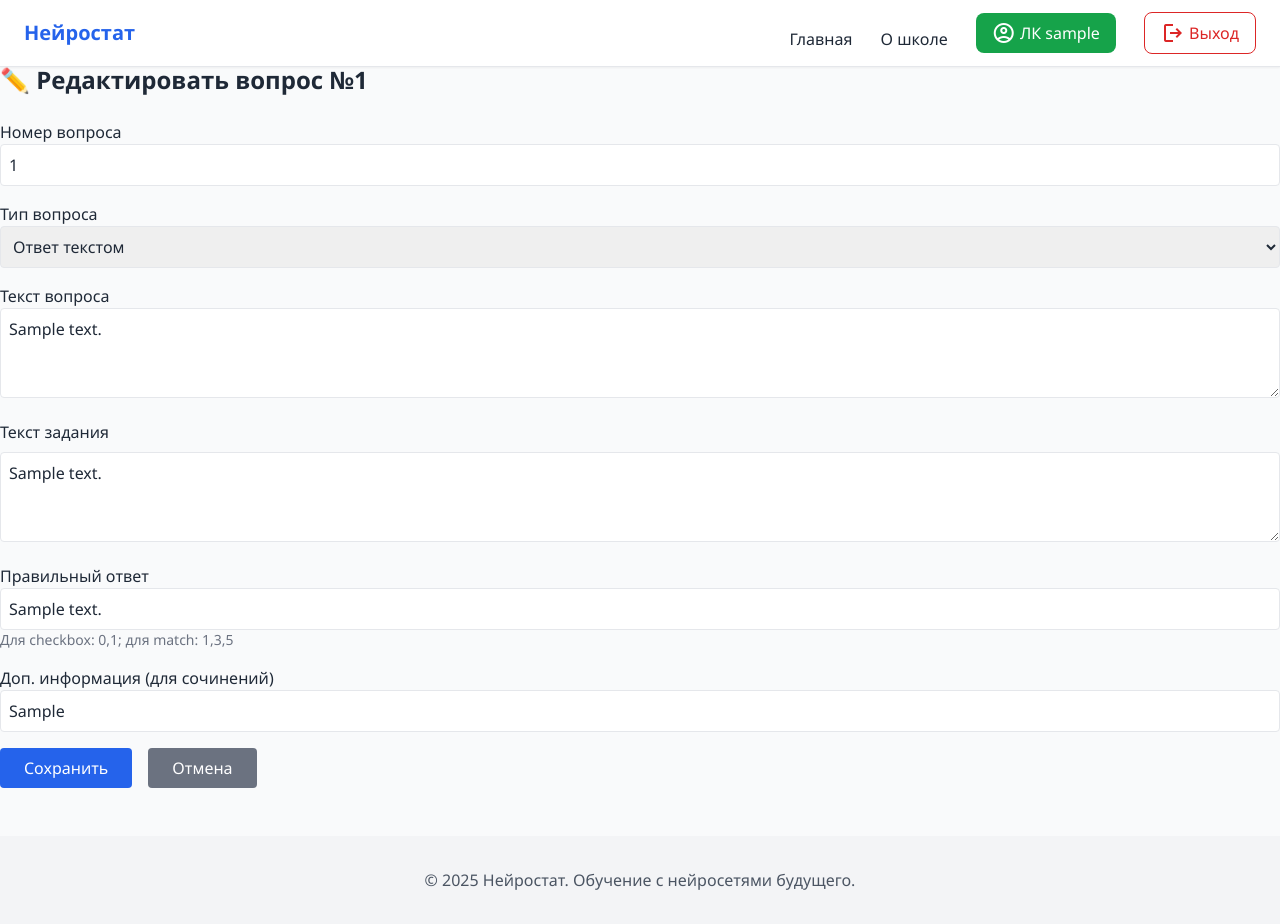
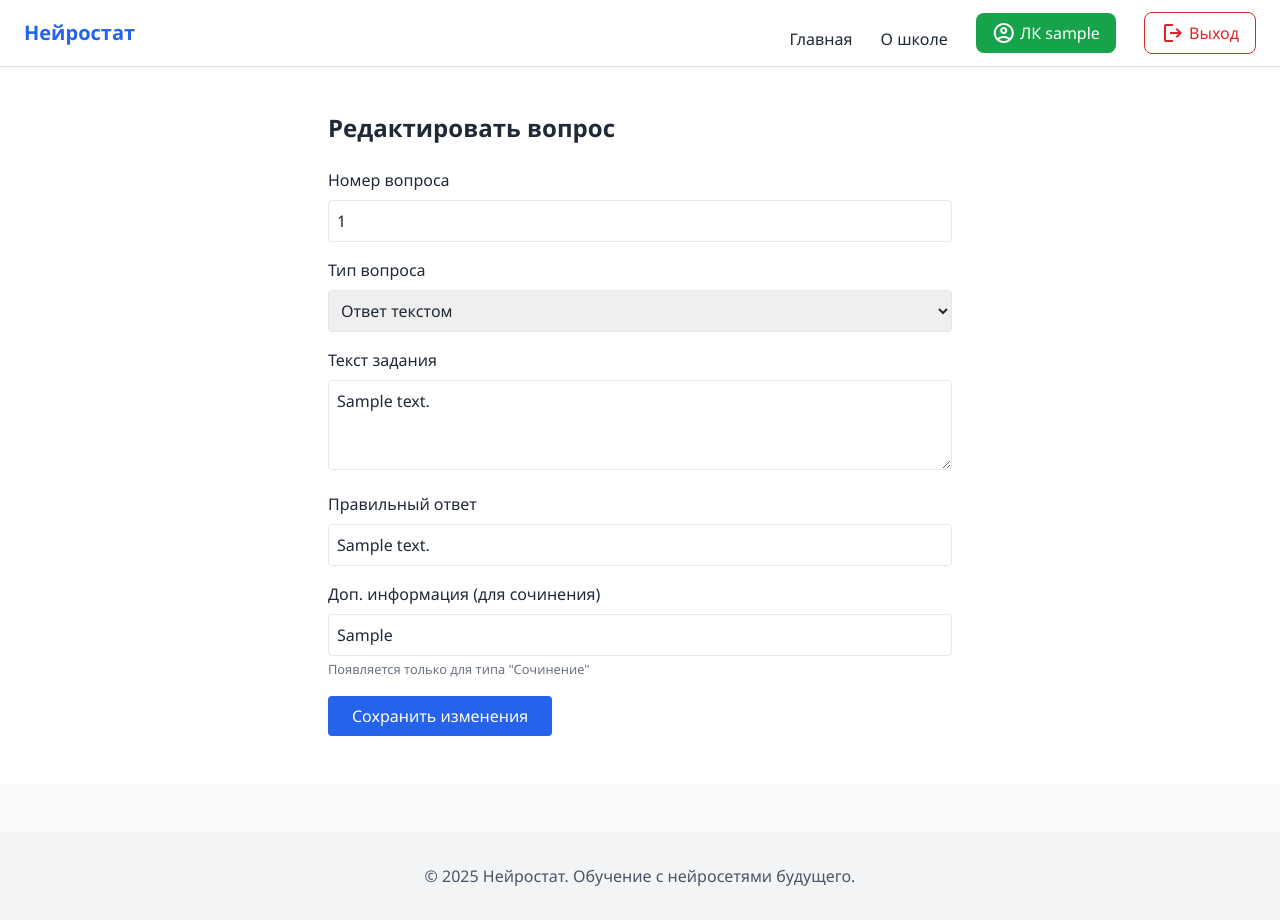
Before and after one commit to NesmitC/project_webmath, a Flask app: page /admin/edit-question/1 in a window 1280 px wide. After the commit the page ends 886 px from the top, so only its background shows below. Run offline with Flask 3, Linux system fonts and the light colour scheme; the visitor is signed in with stand-in values (Sample User, id 1); tables that the repository leaves empty hold one stand-in row (values such as "Sample post"); parts of the project's set-up code (start-up, migrations or seed data) failed here and were passed over; some libraries are stand-ins or nearby versions.

Commit message:
корретировка скриптов

```diff
--- a/app/admin/routes.py
+++ b/app/admin/routes.py
@@ -1,6 +1,7 @@
 # app/admin/routes.py
-from flask import render_template, request, redirect, url_for, flash, session
-from app.models import db, TestType, Test, Question, User
+from flask import Blueprint, render_template, request, redirect, url_for, flash, session
+from app.models import TestType, Test, Question, User
+from app import db
 from functools import wraps
 
 # Импортируем admin из текущего пакета
@@ -18,103 +19,124 @@ def admin_required(f):
         return f(*args, **kwargs)
     return decorated_function
 
-
 @admin.route('/')
 @admin_required
 def index():
     types = TestType.query.all()
     return render_template('admin/index.html', types=types)
 
-@admin.route('/test/<test_type>')
+@admin.route('/add-test/<test_type_name>', methods=['GET', 'POST'])
 @admin_required
-def view_test(test_type):
-    type_obj = TestType.query.filter_by(name=test_type).first_or_404()
-    test = Test.query.filter_by(type_id=type_obj.id).first()
-    if not test:
-        flash("Тест не найден")
-        return redirect(url_for('admin.index'))
-    return render_template('admin/view_test.html', test=test, type_obj=type_obj)
+def add_test(test_type_name):
+    if request.method == 'POST':
+        title = request.form['title']
+        test_text = request.form['test_text']
 
-@admin.route('/add-question/<test_type>', methods=['GET', 'POST'])
-@admin_required
-def add_question(test_type):
-    type_obj = TestType.query.filter_by(name=test_type).first_or_404()
-    test = Test.query.filter_by(type_id=type_obj.id).first()
+        test_type = TestType.query.filter_by(name=test_type_name).first()
+        if not test_type:
+            flash("Тип теста не найден.")
+            return redirect(url_for('admin.index'))
 
-    if not test:
-        flash("Сначала создайте тест для этого типа.")
+        test = Test(title=title, test_text=test_text, test_type_id=test_type.id)
+        db.session.add(test)
+        db.session.commit()
+        flash("✅ Тест добавлен")
         return redirect(url_for('admin.index'))
 
+    return render_template('admin/add_test.html', test_type_name=test_type_name)
+
+
+@admin.route('/add-question/<test_type_name>', methods=['GET', 'POST'])
+@admin_required
+def add_question(test_type_name):
+    test_type = TestType.query.filter_by(name=test_type_name).first()
+    if not test_type or not test_type.tests:
+        flash("Сначала создайте тест.")
+        return redirect(url_for('admin.index'))
+
+    test = test_type.tests[0]
+
     if request.method == 'POST':
+        question_number = int(request.form['question_number'])
+        question_type = request.form['question_type']
+        question_text = request.form['question_text']
+        correct_answer = request.form['correct_answer']
+        options = request.form.get('options')  # может быть None
+        info = request.form.get('info')
+
         question = Question(
-            test_id=test.id,
-            question_number=int(request.form['question_number']),
-            question_type=request.form['question_type'],
-            question_text=request.form['question_text'],
-            options=request.form['options'] or None,
-            correct_answer=request.form['correct_answer'],
-            info=request.form['info'] or None
+            question_number=question_number,
+            question_type=question_type,
+            question_text=question_text,
+            correct_answer=correct_answer,
+            options=options,
+            info=info,
+            test_id=test.id
         )
         db.session.add(question)
         db.session.commit()
-        flash("✅ Вопрос добавлен!")
-        return redirect(url_for('admin.view_test', test_type=test_type))
+        flash("✅ Вопрос добавлен")
+        return redirect(url_for('admin.index'))
 
-    return render_template('admin/add_question.html', test_type=test_type, test=test)
+    return render_template('admin/add_question.html', test_type_name=test_type_name, test=test)
 
 
-# ✏️ Редактирование и удаление вопросов
 @admin.route('/edit-question/<int:question_id>', methods=['GET', 'POST'])
 @admin_required
 def edit_question(question_id):
-    # Находим вопрос
     question = Question.query.get_or_404(question_id)
 
     if request.method == 'POST':
-        # Обновляем поля
         question.question_number = int(request.form['question_number'])
         question.question_type = request.form['question_type']
         question.question_text = request.form['question_text']
-        question.options = request.form['options'] or None
         question.correct_answer = request.form['correct_answer']
-        question.info = request.form['info'] or None
+        question.options = request.form.get('options')  # может быть None
+        question.info = request.form.get('info')
 
         db.session.commit()
-        flash("✅ Вопрос успешно обновлён!")
-        return redirect(url_for('admin.view_test', test_type=question.test.type.name))
+        flash("✅ Вопрос обновлён")
+        return redirect(url_for('admin.index'))
 
     return render_template('admin/edit_question.html', question=question)
 
 
-# ✏️ Редактирование текстов
-@admin.route('/edit-test/<test_type>', methods=['GET', 'POST'])
+@admin.route('/edit-test/<test_type_name>', methods=['GET', 'POST'])
 @admin_required
-def edit_test(test_type):
-    # Находим тип теста и сам тест
-    type_obj = TestType.query.filter_by(name=test_type).first_or_404()
-    test = Test.query.filter_by(type_id=type_obj.id).first()
+def edit_test(test_type_name):
+    # Найдём тип теста
+    test_type = TestType.query.filter_by(name=test_type_name).first_or_404()
 
-    if not test:
-        flash("Тест не найден")
+    # Проверим, есть ли у него тест
+    if not test_type.tests:
+        flash("Тест ещё не создан. Сначала создайте тест.")
         return redirect(url_for('admin.index'))
 
+    test = test_type.tests[0]  # Предполагаем, что тест один
+
     if request.method == 'POST':
-        # Обновляем поля
-        test.title = request.form['title']
-        test.test_text = request.form['test_text']
+        # Обновляем данные
+        title = request.form['title']
+        test_text = request.form['test_text']
+
+        test.title = title
+        test.test_text = test_text
         db.session.commit()
-        flash("✅ Текст теста успешно обновлён!")
-        return redirect(url_for('admin.view_test', test_type=test_type))
 
-    return render_template('admin/edit_test.html', test=test, type_obj=type_obj)
+        flash("✅ Текст теста успешно обновлён")
+        return redirect(url_for('admin.index'))
+
+    # GET-запрос — показываем форму
+    return render_template('admin/edit_test.html', test=test, test_type=test_type)
 
 
-@admin.route('/delete-question/<int:question_id>', methods=['POST'])
+@admin.route('/view-test/<test_type_name>')
 @admin_required
-def delete_question(question_id):
-    question = Question.query.get_or_404(question_id)
-    test_type = question.test.type.name  # Сохраняем тип теста для редиректа
-    db.session.delete(question)
-    db.session.commit()
-    flash("🗑️ Вопрос успешно удалён!")
-    return redirect(url_for('admin.view_test', test_type=test_type))
+def view_test(test_type_name):
+    test_type = TestType.query.filter_by(name=test_type_name).first_or_404()
+    if not test_type.tests:
+        flash("Тест ещё не создан.")
+        return redirect(url_for('admin.index'))
+
+    test = test_type.tests[0]
+    return render_template('admin/view_test.html', test=test, test_type=test_type)
--- a/templates/admin/add_question.html
+++ b/templates/admin/add_question.html
@@ -60,7 +60,7 @@
     </div>
 
     <button type="submit" class="bg-blue-600 text-white px-6 py-2 rounded hover:bg-blue-700">Сохранить вопрос</button>
-    <a href="{{ url_for('admin.view_test', test_type=test_type) }}" class="text-gray-600 ml-4">Отмена</a>
+    <a href="{{ url_for('admin.view_test', test_type_name=test_type_name) }}" class="text-gray-600 ml-4">Отмена</a>
 </form>
 
 
--- a/templates/admin/edit_question.html
+++ b/templates/admin/edit_question.html
@@ -1,43 +1,67 @@
 <!-- templates/admin/edit_question.html -->
 {% extends "base.html" %}
 
-{% block title %}Редактировать вопрос | Админка{% endblock %}
+{% block content %}
+<section class="py-12 bg-white">
+    <div class="container mx-auto px-6 max-w-2xl">
+        <h1 class="text-2xl font-bold mb-6">Редактировать вопрос</h1>
 
-{% block content %}
-<h1 class="text-2xl font-bold mb-6">✏️ Редактировать вопрос №{{ question.question_number }}</h1>
-
-<form method="POST" class="space-y-4">
-    <div>
-        <label class="block font-medium">Номер вопроса</label>
-        <input type="number" name="question_number" value="{{ question.question_number }}" required
-            class="border p-2 w-full rounded">
+        <form method="POST">
+            <div class="mb-4">
+                <label class="block font-medium mb-2">Номер вопроса</label>
+                <input type="number" name="question_number" value="{{ question.question_number }}"
+                    class="border p-2 w-full rounded" required min="1" max="27">
             </div>
 
-    <div>
-        <label class="block font-medium">Тип вопроса</label>
-        <select name="question_type" required class="border p-2 w-full rounded">
-            <option value="input" {% if question.question_type=='input' %}selected{% endif %}>Ответ текстом</option>
-            <option value="short-answer" {% if question.question_type=='short-answer' %}selected{% endif %}>Краткий
-                ответ (одно поле)</option>
-            <option value="checkbox" {% if question.question_type=='checkbox' %}selected{% endif %}>Выбор нескольких
+            <div class="mb-4">
+                <label class="block font-medium mb-2">Тип вопроса</label>
+                <select name="question_type" class="border p-2 w-full rounded" id="question-type">
+                    <option value="input" {% if question.question_type=='input' %}selected{% endif %}>Ответ текстом
                     </option>
-            <option value="match" {% if question.question_type=='match' %}selected{% endif %}>Установить соответствие
+                    <option value="short-answer" {% if question.question_type=='short-answer' %}selected{% endif %}>
+                        Краткий ответ (одно поле)</option>
+                    <option value="checkbox" {% if question.question_type=='checkbox' %}selected{% endif %}>Выбор
+                        нескольких</option>
+                    <option value="match" {% if question.question_type=='match' %}selected{% endif %}>Установить
+                        соответствие</option>
+                    <option value="textarea" {% if question.question_type=='textarea' %}selected{% endif %}>Сочинение
                     </option>
-            <option value="textarea" {% if question.question_type=='textarea' %}selected{% endif %}>Сочинение</option>
                 </select>
             </div>
 
-    <div>
-        <label class="block font-medium">Текст вопроса</label>
-        <textarea name="question_text" required rows="3"
-            class="border p-2 w-full rounded">{{ question.question_text }}</textarea>
+            <div class="mb-4">
+                <label class="block font-medium mb-2">Текст задания</label>
+                <textarea name="question_text" class="border p-2 w-full rounded" rows="3" required
+                    placeholder="Например: В одном из выделенных ниже слов допущена ошибка...">{{ question.question_text }}</textarea>
             </div>
 
             <div id="options-field"
                 class="mb-4 {% if question.question_type in ['checkbox', 'match'] %}{% else %}hidden{% endif %}">
-        <label class="block font-medium">Варианты (через |, для checkbox/match)</label>
-        <input type="text" name="options" value="{{ question.options or '' }}" class="border p-2 w-full rounded">
+                <label class="block font-medium mb-2">Варианты (через |)</label>
+                <input type="text" name="options" value="{{ question.options or '' }}" class="border p-2 w-full rounded"
+                    placeholder="опция1|опция2|...">
+                <small class="text-gray-500">Используется только для "Выбор нескольких" и "Соответствие"</small>
             </div>
+
+            <div class="mb-4">
+                <label class="block font-medium mb-2">Правильный ответ</label>
+                <input type="text" name="correct_answer" value="{{ question.correct_answer }}"
+                    class="border p-2 w-full rounded" required placeholder="Например: две, 34, их">
+            </div>
+
+            <div class="mb-4">
+                <label class="block font-medium mb-2">Доп. информация (для сочинения)</label>
+                <input type="text" name="info" value="{{ question.info or '' }}" class="border p-2 w-full rounded"
+                    placeholder="Например: Ответ должен быть не менее 150 слов">
+                <small class="text-gray-500">Появляется только для типа "Сочинение"</small>
+            </div>
+
+            <button type="submit" class="bg-blue-600 text-white px-6 py-2 rounded hover:bg-blue-700 transition">
+                Сохранить изменения
+            </button>
+        </form>
+    </div>
+</section>
 
 <script>
     document.addEventListener('DOMContentLoaded', function () {
@@ -45,43 +69,15 @@
         const optionsField = document.getElementById('options-field');
 
         function toggleOptions() {
-                if (select.value === 'checkbox' || select.value === 'match') {
+            if (['checkbox', 'match'].includes(select.value)) {
                 optionsField.classList.remove('hidden');
             } else {
                 optionsField.classList.add('hidden');
             }
         }
 
-            // Показать/скрыть при загрузке
         toggleOptions();
-
-            // Показать/скрыть при изменении
         select.addEventListener('change', toggleOptions);
     });
 </script>
-
-    <div class="mb-4">
-        <label class="block font-medium mb-2">Текст задания</label>
-        <textarea name="question_text" class="border p-2 w-full rounded"
-            rows="3">{{ question.question_text }}</textarea>
-    </div>
-
-    <div>
-        <label class="block font-medium">Правильный ответ</label>
-        <input type="text" name="correct_answer" value="{{ question.correct_answer }}" required
-            class="border p-2 w-full rounded">
-        <p class="text-sm text-gray-500">Для checkbox: 0,1; для match: 1,3,5</p>
-    </div>
-
-    <div>
-        <label class="block font-medium">Доп. информация (для сочинений)</label>
-        <input type="text" name="info" value="{{ question.info or '' }}" class="border p-2 w-full rounded">
-    </div>
-
-    <div class="flex gap-4">
-        <button type="submit" class="bg-blue-600 text-white px-6 py-2 rounded hover:bg-blue-700">Сохранить</button>
-        <a href="{{ url_for('admin.view_test', test_type=question.test.type.name) }}"
-            class="bg-gray-500 text-white px-6 py-2 rounded hover:bg-gray-600">Отмена</a>
-    </div>
-</form>
 {% endblock %}
--- a/templates/admin/edit_test.html
+++ b/templates/admin/edit_test.html
@@ -20,7 +20,7 @@
     <div class="flex gap-4">
         <button type="submit" class="bg-blue-600 text-white px-6 py-2 rounded hover:bg-blue-700">Сохранить
             изменения</button>
-        <a href="{{ url_for('admin.view_test', test_type=type_obj.name) }}"
+        <a href="{{ url_for('admin.view_test', test_type_name=test_type.name) }}"
             class="bg-gray-500 text-white px-6 py-2 rounded hover:bg-gray-600">Отмена</a>
     </div>
 </form>
--- a/templates/admin/index.html
+++ b/templates/admin/index.html
@@ -11,9 +11,9 @@
         <h2 class="text-xl font-semibold">{{ t.name | title }} диагностика</h2>
         <p class="text-sm text-gray-600 mb-2">Текст загружен</p>
         <div class="space-x-2">
-            <a href="{{ url_for('admin.view_test', test_type=t.name) }}"
+            <a href="{{ url_for('admin.view_test', test_type_name=t.name) }}"
                 class="text-blue-600 hover:underline">Просмотреть</a>
-            <a href="{{ url_for('admin.add_question', test_type=t.name) }}"
+            <a href="{{ url_for('admin.add_question', test_type_name=t.name) }}"
                 class="text-green-600 hover:underline">Добавить вопрос</a>
         </div>
     </div>
```
Also changed, not shown: app/routes.py (+11 -10 lines), static/js/examenator.js (+9 -8 lines), templates/admin/view_test.html (+3 -9 lines). Lines whose indentation alone changed are shown as unchanged.
